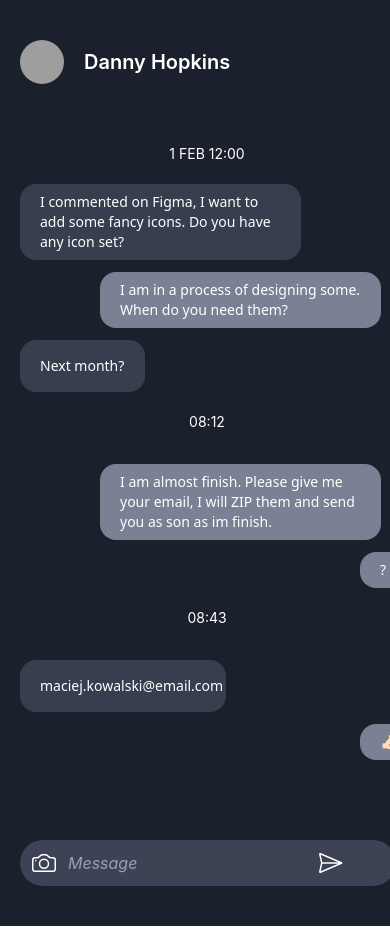
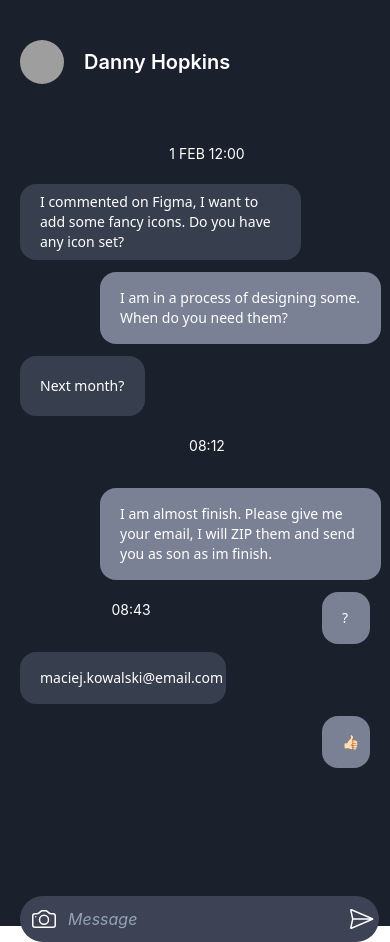
Before and after one commit to tarek421/chat-app, a React (Create React App) app: page / in a window 390 px wide. Built offline with nearby package versions, Linux system fonts and the light colour scheme; grey boxes are pictures that could not be loaded.

Commit message:
responsive check

```diff
--- a/src/App.js
+++ b/src/App.js
@@ -4,20 +4,20 @@ function App() {
   return (
     <div className="bg-gradient-to-r from-[#7C808C] to-[#4E5158] text-white h-full w-full sm:py-10">
       <div className="container">
-        <div id="iphone-13" className='sm:transform sm:translate-x-full pt-5 sm:w-[428px] h-[926px] bg-[#1B202D] sm:rounded-[50px] shadow-3xl'>
+        <div id="iphone-13" className='transform sm:translate-x-1/4 md:translate-x-2/4 lg:translate-x-full pt-5 sm:w-[428px] h-[926px] bg-[#1B202D] sm:rounded-[50px] shadow-3xl'>
           <div div className='flex m-5 items-center' >
             <img className=' left-6 top-16 w-11 h-11 rounded-full' src="https://t4.ftcdn.net/jpg/03/64/21/11/360_F_364211147_1qgLVxv1Tcq0Ohz3FawUfrtONzz8nq3e.jpg" alt="" />
             <h2 className='ml-5 font-poppins normal-case font-semibold text-xl '>Danny Hopkins</h2>
           </div >
           <div id="main" className='container px-2 mx-3 mt-10'>
             <h6 className='py-5 text-center font-normal text-sm'>1 FEB 12:00</h6>
-            <div id="text-send" className='text-send'>
+            <div id="text-send" className='text-send py-2'>
               <p className='genarel-comment-style rounded-3xl'>I commented on Figma, I want to add some fancy icons. Do you have any icon set?</p>
             </div>
             <div id="text-reply" className='text-reply'>
               <p className='genarel-comment-style'>I am in a process of designing some. When do you need them?</p>
             </div>
-            <div id="text-send" className='py-4 text-send w-1/3 mt-3'>
+            <div id="text-send" className='py-5 text-send w-1/3 mt-3'>
               <p className='genarel-comment-style rounded-3xl'>Next month?</p>
             </div>
 
@@ -27,7 +27,7 @@ function App() {
               <p className='genarel-comment-style'>I am almost finish. Please give me your email, I will ZIP them and send you as son as im finish.</p>
             </div>
 
-            <div id="text-reply" className='text-reply w-12 ml-[340px]'>
+            <div id="text-reply" className='text-reply w-12 float-right mr-6'>
               <p className='genarel-comment-style'>?</p>
             </div>
 
@@ -37,22 +37,22 @@ function App() {
               <p className='genarel-comment-style rounded-3xl'>maciej.kowalski@email.com</p>
             </div>
 
-            <div id="text-reply" className='text-reply w-12 ml-[340px]'>
+            <div id="text-reply" className='text-reply w-12 float-right mr-6'>
               <p className='genarel-comment-style text-[#EE9547]'>👍🏻</p>
             </div>
 
 
-            <label class="relative block">
-              <span class="sr-only">Search</span>
-              <span class="absolute inset-y-0 left-0 flex items-center pl-3">
+            <label className="relative block mt-48 sm:mt-36">
+              <span className="sr-only">Search</span>
+              <span className="absolute inset-y-0 left-0 flex items-center pl-3">
                 <svg xmlns="http://www.w3.org/2000/svg" width="24" height="24" fill="currentColor" className="bi bi-camera " viewBox="0 0 16 16"> <path d="M15 12a1 1 0 0 1-1 1H2a1 1 0 0 1-1-1V6a1 1 0 0 1 1-1h1.172a3 3 0 0 0 2.12-.879l.83-.828A1 1 0 0 1 6.827 3h2.344a1 1 0 0 1 .707.293l.828.828A3 3 0 0 0 12.828 5H14a1 1 0 0 1 1 1v6zM2 4a2 2 0 0 0-2 2v6a2 2 0 0 0 2 2h12a2 2 0 0 0 2-2V6a2 2 0 0 0-2-2h-1.172a2 2 0 0 1-1.414-.586l-.828-.828A2 2 0 0 0 9.172 2H6.828a2 2 0 0 0-1.414.586l-.828.828A2 2 0 0 1 3.172 4H2z" /> <path d="M8 11a2.5 2.5 0 1 1 0-5 2.5 2.5 0 0 1 0 5zm0 1a3.5 3.5 0 1 0 0-7 3.5 3.5 0 0 0 0 7zM3 6.5a.5.5 0 1 1-1 0 .5.5 0 0 1 1 0z" /> </svg>
               </span>
 
-              <span class="absolute inset-y-0 right-12 flex items-center pr-2">
+              <span class="absolute inset-y-0 sm:ml-[80%] ml-[87%] flex items-center pr-2">
                 <svg xmlns="http://www.w3.org/2000/svg" width="24" height="24" fill="currentColor" class="bi bi-send" viewBox="0 0 16 16" id="IconChangeColor" transform="rotate(45)"> <path d="M15.854.146a.5.5 0 0 1 .11.54l-5.819 14.547a.75.75 0 0 1-1.329.124l-3.178-4.995L.643 7.184a.75.75 0 0 1 .124-1.33L15.314.037a.5.5 0 0 1 .54.11ZM6.636 10.07l2.761 4.338L14.13 2.576 6.636 10.07Zm6.787-8.201L1.591 6.602l4.339 2.76 7.494-7.493Z" id="mainIconPathAttribute" fill="#ffffff"></path> </svg>
               </span>
 
-              <input class="placeholder:italic placeholder:text-slate-400 block bg-[#3D4354] w-[376px] h-[46px] rounded-full mt-20 focus:outline-none focus:border-sky-500 focus:ring-sky-500 focus:ring-1 sm:text-sm py-2 pl-12 pr-3" placeholder="Message" type="text" name="search" />
+              <input class="placeholder:italic placeholder:text-slate-400 block bg-[#3D4354] w-[96%] sm:w-[376px] h-[46px] rounded-full mt-20 focus:outline-none focus:border-sky-500 focus:ring-sky-500 focus:ring-1 sm:text-sm py-2 pl-12 pr-3" placeholder="Message" type="text" name="search" />
             </label>
           </div>
         </div >
--- a/src/index.css
+++ b/src/index.css
@@ -7,10 +7,10 @@
     @apply font-sans font-normal text-sm flex items-center text-white leading-5;
   }
   .text-send {
-    @apply bg-[#373E4E] w-3/4 rounded-2xl px-5 py-2;
+    @apply bg-[#373E4E] w-3/4 rounded-2xl px-5 py-4;
   }
   .text-reply {
-    @apply bg-[#7A8194] rounded-2xl px-5 py-2 w-3/4 mt-3 ml-20;
+    @apply bg-[#7A8194] rounded-2xl px-5 py-4 w-3/4 mt-3 ml-20;
   }
 }
 
```
